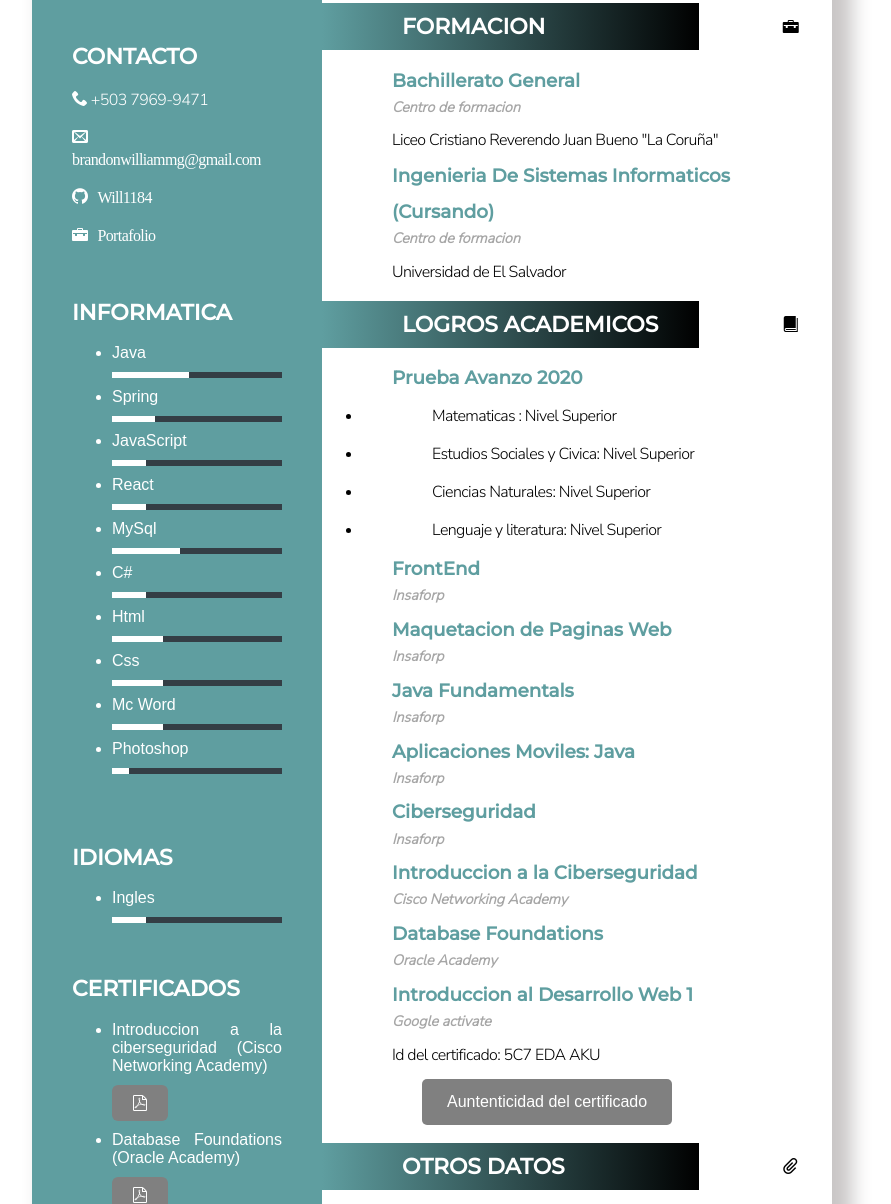
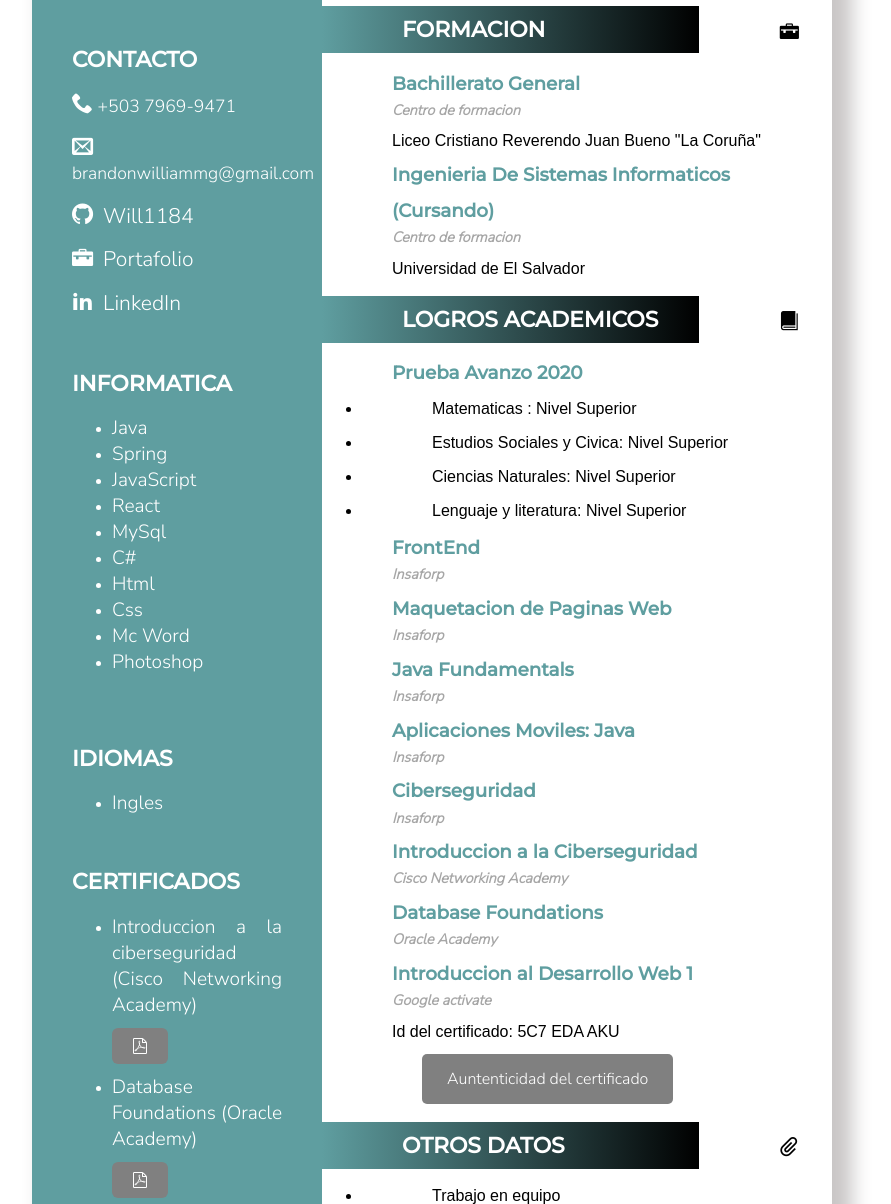
Before and after one commit to Will1184/Cv-BrandonGomez, a website: page index.html in a window 1280 px wide. Shown: the part 272-1476 px from the top of the page, without its empty margins (208-1099 px from the left). Drawn offline with Linux system fonts and the light colour scheme; files whose address does not match are found by name.

Commit message:
feat: se agrego link hacia mi linkedin

```diff
--- a/css/style.css
+++ b/css/style.css
@@ -25,12 +25,14 @@ h3{
     font-style: italic;
     font-family: 'Nunito Sans', sans-serif;
 }
-p{
+a{
     font-size: 1em;
-    letter-spacing: -0.6px;
     font-family:'Nunito Sans', sans-serif;
 }
-
+span{
+    font-size: 1.2em;
+    font-family:'Nunito Sans', sans-serif;
+}
 .flex-container1{
     width: 800px;
     display: flex;
@@ -136,6 +138,10 @@ margin: 0%;
     left: 0%;
     height: 100%;
     background-color: white;
+}
+.contacto p{
+    font-size: 1.1em;
+    font-family:'Nunito Sans', sans-serif;
 }
 .icon-envelop{
     cursor: pointer;
--- a/index.html
+++ b/index.html
@@ -42,9 +42,11 @@
                       <h1>CONTACTO</h1>
                       <div class="iconos">
                         <p><span class="icon-phone"></span> +503 7969-9471</p>
-                        <p><span class="icon-envelop"> brandonwilliammg@gmail.com</span></p>
+                        <p><span class="icon-envelop"> </span>brandonwilliammg@gmail.com</p>
                         <p><span class="icon-github"><a href= "https://github.com/Will1184" target="_blank">Will1184</a></span></p>
                         <p><span class="icon-briefcase"><a href="https://will1184.github.io/Portafolio/" target="_blank">Portafolio</a></span></p>
+                        <p><span class="icon-linkedin2"><a href="https://www.linkedin.com/in/brandon-gomez-28b6b0235/"
+                             target="_blank">LinkedIn</a> </span></p>
                       </div>
                     </article>
                     <br>
@@ -53,64 +55,34 @@
                         <ul class="ti">
                             <li>
                                 <span class="text">Java</span>
-                                <span class="percent">
-                                    <div class="langper" style="width: 45%"></div>
-                                </span>
                             </li>
                             <li>
                                 <span class="text">Spring</span>
-                                <span class="percent">
-                                  <div class="langper" style="width: 25%"></div>
-                                </span>
                             </li>
                             <li>
                                 <span class="text">JavaScript</span>
-                                <span class="percent">
-                                    <div class="langper" style="width: 20%"></div>
-                                </span>
                             </li>
                             <li>
                                 <span class="text">React</span>
-                                <span class="percent">
-                                    <div class="langper" style="width: 20%"></div>
-                                </span>
                             </li>
                             <li>
                                 <span class="text">MySql</span>
-                                <span class="percent">
-                                    <div class="langper" style="width: 40%"></div>
-                                </span>
                             </li>
                             <li>
                                 <span class="text">C#</span>
-                                <span class="percent">
-                                    <div class="langper" style="width: 20%"></div>
-                                </span>
                             </li>
                             <li>
                                 <span class="text">Html</span>
-                                <span class="percent">
-                                    <div class="langper" style="width: 30%"></div>
-                                </span>
                             </li>
                             <li>
                                 <span class="text">Css</span>
-                                <span class="percent">
-                                    <div class="langper" style="width: 30%"></div>
-                                </span>
                             </li>
 
                             <li>
                                 <span class="text">Mc Word</span>
-                                <span class="percent">
-                                    <div class="langper" style="width: 30%"></div>
-                                </span>
                             </li>
                             <li>
                                 <span class="text">Photoshop</span>
-                                <span class="percent">
-                                    <div class="langper" style="width: 10%"></div>
-                                </span>
                             </li>
                         </ul>
                         <br>
@@ -121,9 +93,6 @@
                       <ul>
                          <li>
                             <span class="text">Ingles</span>
-                            <span class="percent">
-                            <div class="langper" style="width: 20%"></div>
-                            </span>
                          </li>
                         </ul>
                     </article>
```
